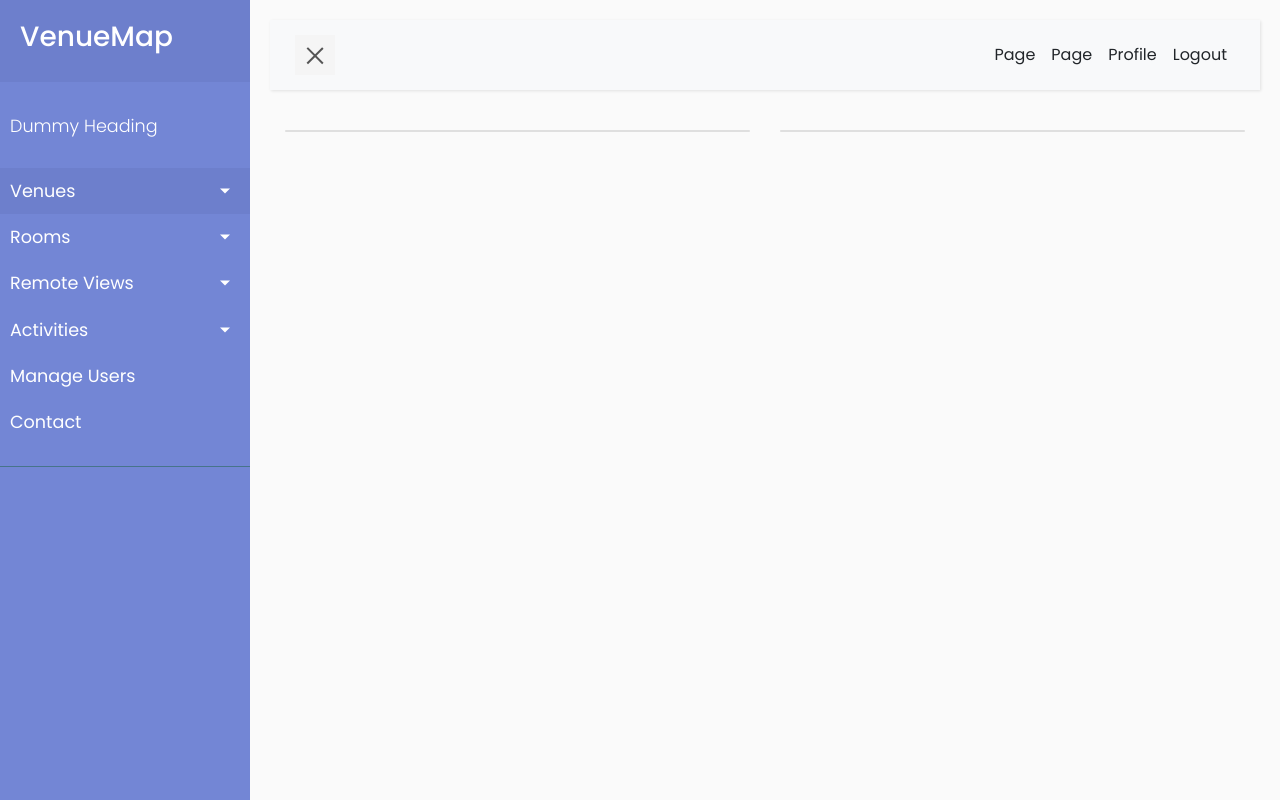
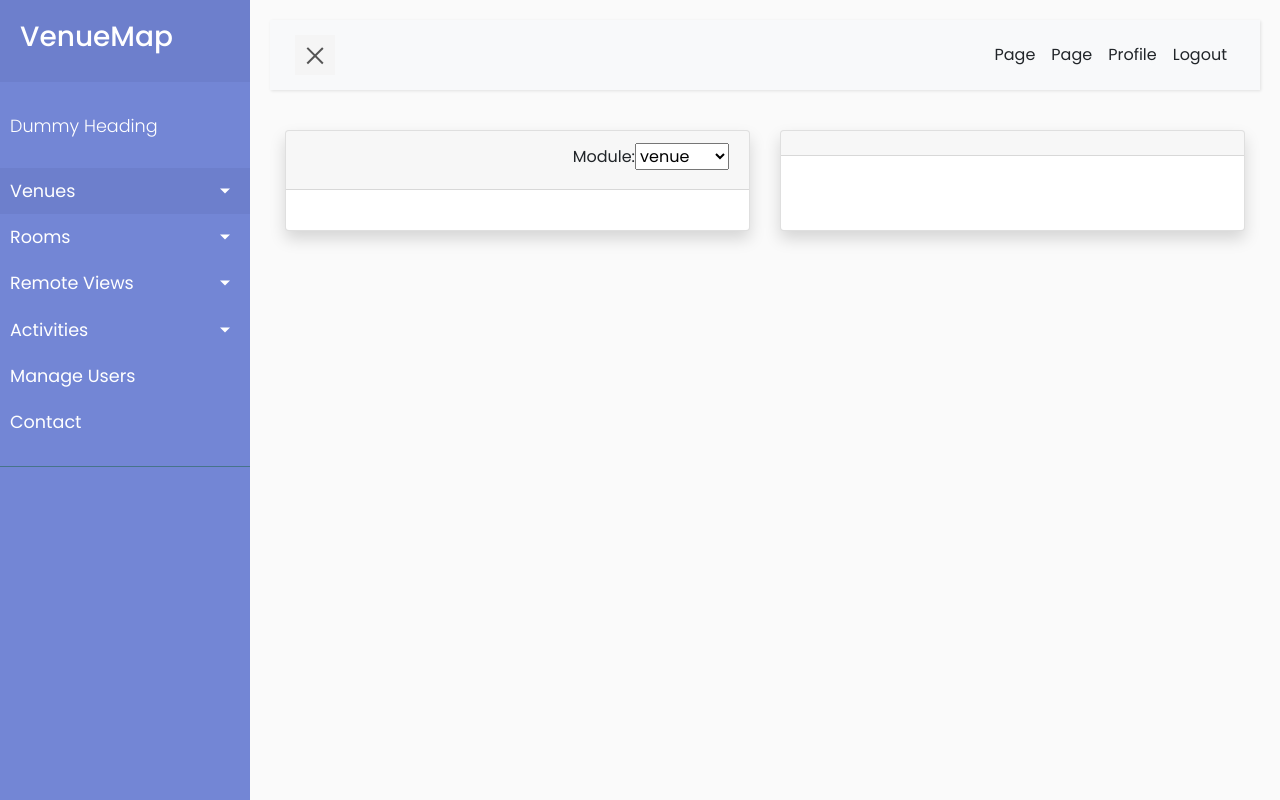
Before and after one commit to gubbsjuk/VenueMap, a Django app: page / in a window 1280 px wide. Run offline with Django 3.2, Linux system fonts and the light colour scheme; a user stored in the database is signed in; data comes from the database, SQL or seed files in the repository; both versions use the stored data as it was after the commit; data that the repository does not hold is empty; some libraries are stand-ins or nearby versions.

Commit message:
Massive commit. General bugfix

```diff
--- a/vm_app/admin.py
+++ b/vm_app/admin.py
@@ -48,6 +48,8 @@
     ''' Admin module for Activity model '''
     pass
 
+class HomeModuleNamesAdmin(admin.ModelAdmin):
+    readonly_fields=('id',)
 
 # Register your models here.
 admin.site.register(CustomUser, CustomUserAdmin)
@@ -57,5 +59,5 @@
 admin.site.register(Shape, ShapeAdmin)
 admin.site.register(Coordinates, CoordinatesAdmin)
 admin.site.register(Activities, ActivityAdmin)
-admin.site.register(HomeModuleNames)
+admin.site.register(HomeModuleNames, HomeModuleNamesAdmin)
 admin.site.register(HomeModules)
--- a/vm_app/context_processors.py
+++ b/vm_app/context_processors.py
@@ -2,6 +2,7 @@
 
 def venues(request):
     user = request.user
-    venue = Venue.objects.filter(customuser=user)[:3]
-
-    return {'sidebar_venues' : venue }
+    if user.is_authenticated:
+        venue = Venue.objects.filter(customuser=user)[:3]
+        return {'sidebar_venues' : venue}
+    return {'sidebar_venues' : ()}
--- a/vm_app/forms.py
+++ b/vm_app/forms.py
@@ -1,16 +1,16 @@
 ''' Define forms for the application here. '''
-from django.forms import ModelForm, Select, HiddenInput
+from django.forms import ModelForm, Select, HiddenInput, Form, ChoiceField
 from django.contrib.auth.forms import UserCreationForm, UserChangeForm
 from .models import Room, Coordinates, CustomUser, HomeModuleNames
 
-class HomeModelNamesForm:
+class HomeModelNamesForm(Form):
+    ''' docstring '''
+    module = ChoiceField(choices=[])
 
-    class Meta:
-        model = HomeModuleNames
-        fields = '__all__'
-        widgets = {
-            'name' : Select(attrs={"onChange" : 'modelChanged(this)'})
-        }
+    def __init__(self, *args, **kwargs):
+        modules = kwargs.pop('modules')
+        super(HomeModelNamesForm, self).__init__(*args, **kwargs)
+        self.fields['module'].choices = modules
 
 class CustomUserCreationForm(UserCreationForm):
     ''' Custom form for creating users. Required when implementing CustomUser model '''
--- a/vm_app/models.py
+++ b/vm_app/models.py
@@ -59,6 +59,8 @@
     venue = models.ForeignKey('Venue', on_delete=models.CASCADE)
     shape = models.ForeignKey('Shape', on_delete=models.CASCADE)
 
+    def __str__(self):
+        return self.name
 class Shape(models.Model):
     ''' Docstring, slutter du å mase nå? '''
     shape = models.CharField(max_length=10)
--- a/vm_app/static/home.js
+++ b/vm_app/static/home.js
@@ -1,4 +1,5 @@
 // Cookie functions not currently in use. Grabbing from db instead.
+var modulenames;
 
 function setCookie(cname, cvalue, exdays) {
     var d = new Date();
@@ -27,31 +28,48 @@
 createModule(2);
 
 function createModule(modulePos) {
-    sendGET(modulePos);
+    getModules(modulePos);
 }
 
-function populateModule(modulePos, data) {
-    console.log(data);
-    var divModule = document.getElementById("module"+modulePos);
-    var divHeader = document.createElement("div");
-    var header = document.createElement("H5");
-    var headertext;
-    var divBody = document.createElement("div");
-    var body = document.createElement("ul");
-
-    var moduletype;
-    data.forEach(function(element){
-        if (element["header"]){
-            moduletype = element["header"]
-            if (moduletype == "venue") {
-                headertext = document.createTextNode("My Venues:");
-            }
-            if (moduletype == "today") {
-                headertext = document.createTextNode("Activities today:");
+function getModuleNames(data) {
+    modulenames = data;
 }
 
-        } else {
-            if (moduletype == "venue") {
+//Called by populateModule function
+function createModuleSelector(modulePos, data, init) {
+
+    var form = document.createElement("FORM");
+    form.className = "float-right"
+    form.id = "module"+modulePos+"-form";
+    var select = document.createElement("SELECT");
+    select.id = "module"+modulePos+"-select";
+
+    data.forEach(function(item) {
+        var option = document.createElement("option");
+        option.value = item[0];
+        option.text = item[1];
+        select.add(option);
+    });
+    form.appendChild(select);
+    // Set initial selection
+    for(var i, j = 0; i = select.options[j]; j++) {
+        if(i.value == init) {
+            select.selectedIndex = j;
+            break;
+        }
+    }
+    select.onchange = function(e) {
+        updateModule(modulePos, select.options[select.selectedIndex].value);
+    };
+
+    return form;
+}
+
+function venueModule(data) {
+    // VENUE
+    var body = document.createElement("ul");
+    data.forEach(function(element){
+        if (!element["header"]){
             var li = document.createElement('li');
             var a = document.createElement('a');
             var linkText = document.createTextNode(element["name"]);
@@ -61,8 +79,15 @@
             li.appendChild(a);
             body.appendChild(li);
         }
+    });
 
-            if (moduletype == "today") {
+    return body;
+}
+
+function todayModule(data) {
+    var body = document.createElement("ul");
+    data.forEach(function(element){
+        if (!element["header"]) {
             var li = document.createElement('li');
             var a = document.createElement('a');
             var linkText = document.createTextNode(element["name"]);
@@ -74,19 +99,118 @@
             li.appendChild(start);
             body.appendChild(li);
         }
-        }
-    })
+    });
 
-    divBody.appendChild(body);
-    divBody.className = "card-body";
-    header.appendChild(headertext);
-    divHeader.appendChild(header);
-    divHeader.className = "card-header";
-    divModule.appendChild(divHeader);
-    divModule.appendChild(divBody);
+    return body;
 }
 
-function sendGET(modulePos) {
+//TODO: Implement filtering by room on activites. Should also filter out expired activities.
+function activitiesModule(data) {
+    var body = document.createElement("ul");
+    data.forEach(function(element){
+        if (!element["header"]) {
+            var li = document.createElement('li');
+            var a = document.createElement('a');
+            var linkText = document.createTextNode(element["name"]);
+            var start = document.createTextNode(element["start"]);
+            a.appendChild(linkText);
+            a.title = element["name"];
+            a.href = "/activites/" + element["pk"];
+            li.appendChild(a);
+            li.appendChild(start);
+            body.appendChild(li);
+        }
+    });
+    return body;
+}
+
+//TODO: Implement roomModule
+function roomsModule(data) {
+    var body = document.createElement("ul");
+
+    return body;
+}
+
+//TODO: Implement tocleanModule
+function tocleanModule(data) {
+    var body = document.createElement("ul");
+
+    return body;
+}
+
+//Called by sendGet function
+//Optimize: Segment out different views.
+function populateModule(modulePos, data) {
+    var divHeader = document.getElementById("module"+modulePos+"-header");
+    var divBody = document.getElementById("module"+modulePos+"-body");
+    var header = document.createElement("H5");
+    var headertext;
+
+    // Clear existing content of module
+    divHeader.innerHTML = "";
+    divBody.innerHTML = "";
+
+    var moduletype;
+    if (data[0]) {
+        moduletype = data[0]["header"];
+        if (moduletype == 1) { // VENUE
+            headertext = document.createTextNode("My Venues:");
+            divBody.appendChild(venueModule(data));
+        }
+        if (moduletype == 2) { // ACTIVITIES
+            headertext = document.createTextNode("Upcoming Activities:");
+            divBody.appendChild(activitiesModule(data));
+        }
+        if (moduletype == 3) { // TODAY
+            headertext = document.createTextNode("Activities today:");
+            divBody.appendChild(todayModule(data));
+        }
+        if (moduletype == 4) { // ROOMS
+            headertext = document.createTextNode("My Rooms:");
+            divBody.appendChild(roomsModule(data));
+        }
+        if (moduletype == 5) { // TOCLEAN
+            headertext = document.createTextNode("Rooms to be cleaned:");
+            divBody.appendChild(tocleanModule(data));
+        }
+    }
+    header.appendChild(headertext);
+    header.appendChild(createModuleSelector(modulePos, modulenames, moduletype));
+    divHeader.appendChild(header);
+}
+
+function csrfSafeMethod(method) {
+    // these HTTP methods do not require CSRF protection
+    return (/^(GET|HEAD|OPTIONS|TRACE)$/.test(method));
+}
+
+function updateModule(modulePos, module) {
+    var csrftoken = getCookie('csrftoken');
+
+    $.ajaxSetup({
+        beforeSend: function(xhr, settings) {
+            if (!csrfSafeMethod(settings.type) && !this.crossDomain) {
+                xhr.setRequestHeader("X-CSRFToken", csrftoken);
+            }
+        }
+    });
+
+    req = $.ajax({
+        url : '/',
+        type : 'POST',
+        data : {
+            modulePos : modulePos,
+            module : module
+        }
+    });
+
+    req.done(function(data) {
+        populateModule(modulePos, data);
+    });
+}
+
+//TODO: Change this to POST?
+function getModules(modulePos) {
     req = $.ajax({
         url : '/',
         type : 'GET',
--- a/vm_app/templates/home.html
+++ b/vm_app/templates/home.html
@@ -3,18 +3,36 @@
 {% load static %}
 
 <div class="container">
+    {% if user.is_authenticated %}
     <div class="card-deck">
-        <div class="card" id="module1">
-            <!--Rest of the code is created in JS *facepalm*-->
+        <div class="card rounded shadow" id="module1">
+            <div class="card-header" id="module1-header">
+                <form action="/home/" method="POST" class="float-right">
+                    {% csrf_token %}
+                    {{homemoduleform}}
+                </form>
+                <!--Rest of the code is created in JS *facepalm*-->
+            </div>
+            <div class="card-body" id="module1-body">
+                <!--Rest of the code is created in JS *facepalm*-->
+            </div>
         </div>
-        <div class="card" id="module2">
-            <!--Rest of the code is created in JS *facepalm*-->
+        <div class="card rounded shadow" id="module2">
+            <div class="card-header" id="module2-header">
+                <!--Rest of the code is created in JS *facepalm*-->
+            </div>
+            <div class="card-body" id="module2-body">
+                <!--Rest of the code is created in JS *facepalm*-->
+            </div>
         </div>
     </div>
+    {% endif %}
+</div>
+<script src="{% static 'home.js' %}">
+</script>
+<script>
+    var modulenames = {{ homemodulenames|safe }};
+</script>
 
-</div>
-
-    <script src="{% static 'home.js' %}">
-    </script>
 
 {% endblock %}
--- a/vm_app/views.py
+++ b/vm_app/views.py
@@ -7,65 +7,113 @@
 from django.views import View
 from django.utils import timezone
 from .models import Venue, Room, Coordinates, Activities, HomeModuleNames, HomeModules
-from .forms import CreateRoomForm, CreateCoordinatesForm
+from .forms import CreateRoomForm, CreateCoordinatesForm, HomeModelNamesForm
+import json
 
 # Create your views here.
 def home_view(request):
     ''' base/start page view '''
+    homemodulenames = HomeModuleNames.objects.all().values_list('id', 'name') # Can this be deleted?
+    modulenames = json.dumps(list(homemodulenames))
+    if request.method == 'GET':
+        if request.user.is_authenticated:
+            if request.GET.__contains__('modulePos'):
+                result = int(request.GET.__getitem__('modulePos'))
+                modules = HomeModules.objects.get(user_id=request.user)
 
-    if request.method == 'GET':
-        if request.GET.__contains__('modulePos'):
-            result = int(request.GET.__getitem__('modulePos'))
-            modules = HomeModules.objects.get(user_id=request.user)
-            print(result)
-            print(modules.module2)
-            if result == 1:
-                print("in result == 1")
-                data = return_module(request, str(modules.module1))
-                return JsonResponse(data, safe=False)
-            if result == 2:
-                data = return_module(request, str(modules.module2))
+                #OPTIMIZE: IFs / Safe=False
+                #Erstatt IF statements med noe annet?
+                #Forsk på safe=False, hvorfor måtte jeg det? Kan jeg optimalisere for å få det bort?
+                if result in range(1, 5):
+                    if result == 1:
+                        data = return_module(request, modules.module1)
+                    if result == 2:
+                        data = return_module(request, modules.module2)
+                    if result == 3:
+                        data = return_module(request, modules.module3)
+                    if result == 4:
+                        data = return_module(request, modules.module4)
+                    if result == 5:
+                        data = return_module(request, modules.module5)
+                    print(data)
+                    return JsonResponse(data, safe=False)
+
+            homemoduleform = HomeModelNamesForm(modules=homemodulenames)
+            context = {
+                'homemodulenames' : modulenames,
+                'homemoduleform' : homemoduleform
+            }
+            return render(request, 'home.html', context)
+        return render(request, 'home.html', {'homemodulenames' : modulenames})
+
+    if request.method == 'POST':
+        if request.user.is_authenticated:
+            if request.POST.__contains__('modulePos'):
+                modulepos = int(request.POST.__getitem__('modulePos'))
+                modulePK = int(request.POST.__getitem__('module'))
+                modules = HomeModules.objects.get(user_id=request.user)
+                # TODO: Fill in rest of modulepositions
+                # Better way to do this?
+                selectedmodule = HomeModuleNames.objects.get(pk=modulePK)
+                if modulepos == 1:
+                    modules.module1 = selectedmodule
+                if modulepos == 2:
+                    modules.module2 = selectedmodule
+                if modulepos == 3:
+                    modules.module3 = selectedmodule
+                if modulepos == 4:
+                    modules.module4 = selectedmodule
+                if modulepos == 5:
+                    modules.module5 = selectedmodule
+                modules.save()
+
+                data = return_module(request, selectedmodule)
+
                 return JsonResponse(data, safe=False)
 
-        homemodulenames = HomeModuleNames.objects.all()
-        context = {
-            'homemodulenames' : homemodulenames
-        }
-
-    return render(request, 'home.html', context)
-
 def return_module(request, module):
-    print("in return function")
     data = []
-    d = {'header' : module}
+    d = {'header' : module.pk}
     data.append(d)
 
-    if module == 'venue':
-        print("module is venue!")
-        venues = filter_venues_by_user(request)
-        for venue in venues:
-            jsonobj = {'name' : venue.name,
-                       'pk' : venue.pk}
-            data.append(jsonobj)
+    if module.name:
+        if module.name == 'venue':
+            venues = filter_venues_by_user(request)
+            for venue in venues:
+                jsonobj = {'name' : venue.name,
+                           'pk' : venue.pk}
+                data.append(jsonobj)
+
+        if module.name == 'today' or module.name == 'activities':
+            print("in today or activities")
+            activities = filter_activities_by_user(request)
+            if module.name == 'today':
+                activities = activities.filter(
+                    startdate__gte=timezone.now().replace(hour=0, minute=0, second=0),
+                    enddate__lte=timezone.now().replace(hour=23, minute=59, second=59))[:5]
+            for act in activities:
+                jsonobj = {'name'   : act.name,
+                        'start'  : act.startdate,
+                        'end'    : act.enddate,
+                        'room'   : act.room.name,
+                        'pk'     : act.pk}
+                data.append(jsonobj)
+
+        if module.name == 'rooms':
+            rooms = filter_rooms_by_user(request)
+            for room in rooms:
+                jsonobj = {
+                    'name' : room.name,
+                    'roomtype' : room.roomtype.name,
+                    'venue' : room.venue.name,
+                    'pk' : room.pk
+                }
+                data.append(jsonobj)
         return data
-    if module == 'today':
-        print("module is today!")
-        today = filter_activities_by_user(request)
-        today = today.filter(
-            startdate__gte=timezone.now().replace(hour=0, minute=0, second=0),
-            enddate__lte=timezone.now().replace(hour=23, minute=59, second=59))[:5]
-        for act in today:
-            jsonobj = {'name'   : act.name,
-                       'start'  : act.startdate,
-                       'end'    : act.enddate,
-                       'room'   : act.room.name,
-                       'pk'     : act.pk}
-            data.append(jsonobj)
-        return data
-
 
 def filter_activities_by_user(request):
     rooms = filter_rooms_by_user(request)
+    print(rooms)
     activities = Activities.objects.filter(room__in=rooms)
 
     return activities
@@ -84,8 +132,9 @@
     return venue
 
 def filter_rooms_by_user(request):
-    venues = filter_venues_by_user(request)
-    rooms = Room.objects.filter(venue__in=venues)
+    if not request.user.is_anonymous:
+        venues = filter_venues_by_user(request)
+        rooms = Room.objects.filter(venue__in=venues)
 
     return rooms
 
@@ -162,12 +211,10 @@
     if request.method == 'GET':
         search_value = request.GET.get("shape", None)
 
-        print("Search value:" + search_value)
         if search_value:
-            ##IMPLEMENT MORE SHAPES HERE
+            #TODO: IMPLEMENT MORE SHAPES HERE
             if search_value == 'rect':
                 max_coords = 4
-                print("Setting maxforms to: " + str(max_coords))
 
             CoordinatesFormSet = formset_factory(CreateCoordinatesForm, extra=max_coords)
             formset = CoordinatesFormSet()
```
Also changed, not shown: db.sqlite3, 1 other file. Lines whose indentation alone changed are shown as unchanged.
